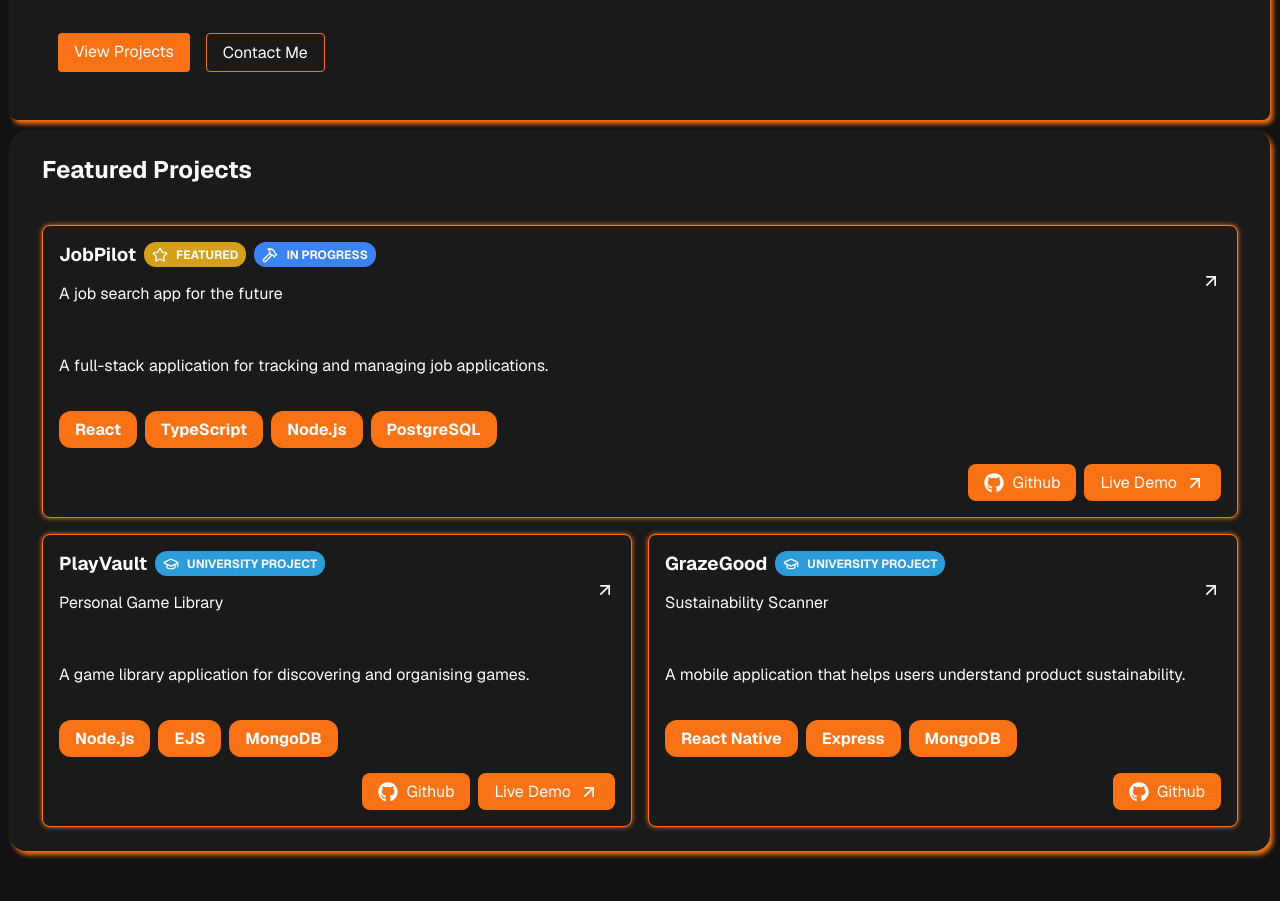
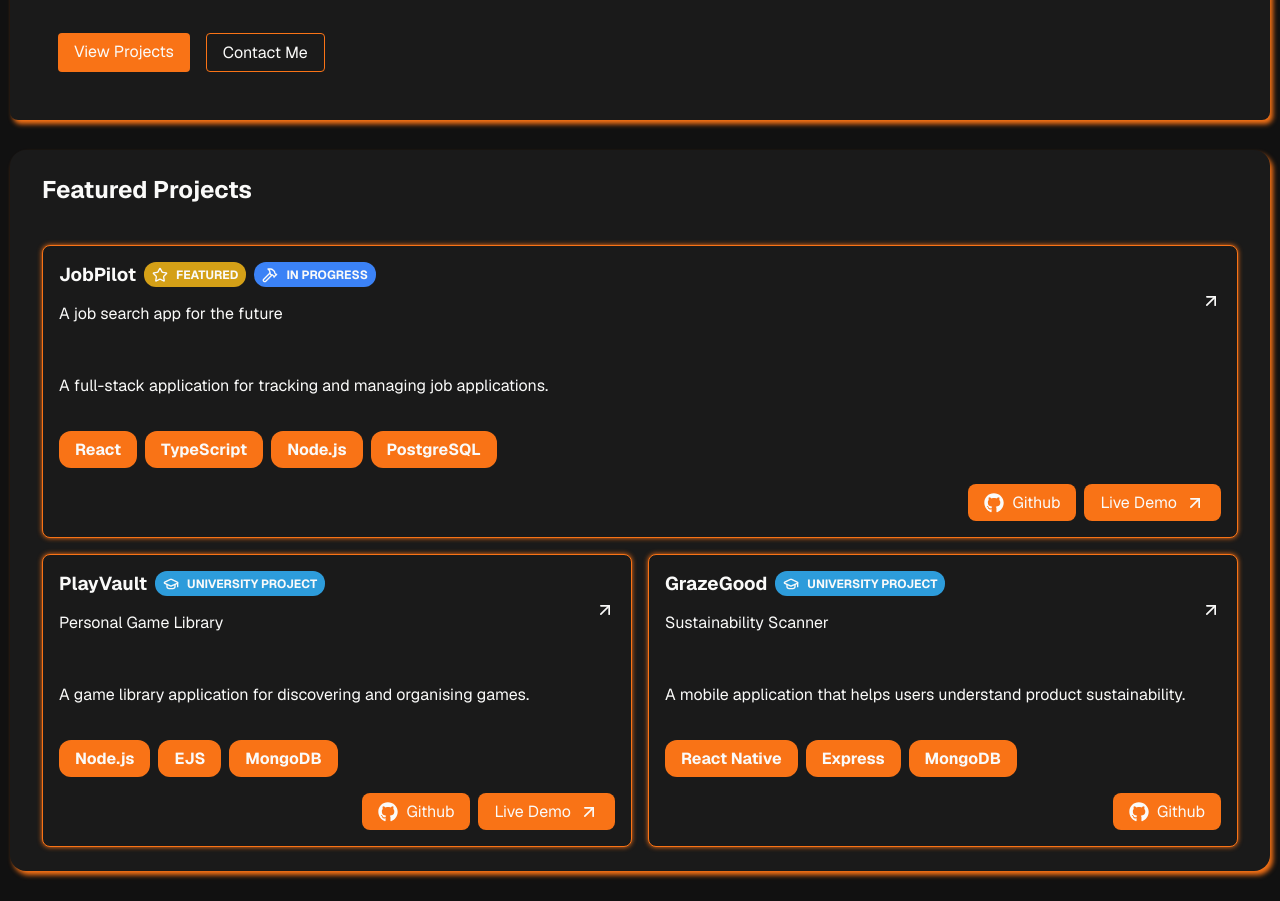
Before and after one commit to 450186/portfolio, a Next.js app: page / in a window 1280 px wide. Shown: the part 480-1381 px from the top of the page. Before the commit the page ends 1341 px from the top, so only its background shows below. Built offline with nearby package versions, Linux system fonts and the light colour scheme.

Commit message:
fixed bad between hero and featured projects

```diff
--- a/components/home/FeaturedProjects/FeaturedProjects.module.css
+++ b/components/home/FeaturedProjects/FeaturedProjects.module.css
@@ -10,7 +10,7 @@
     border-radius: 16px;
     box-shadow: 3px 4px 5px var(--primary);
 
-    margin: 10px auto;
+    margin: 30px auto;
     max-width: 1260px;
 }
 .grid {
```
